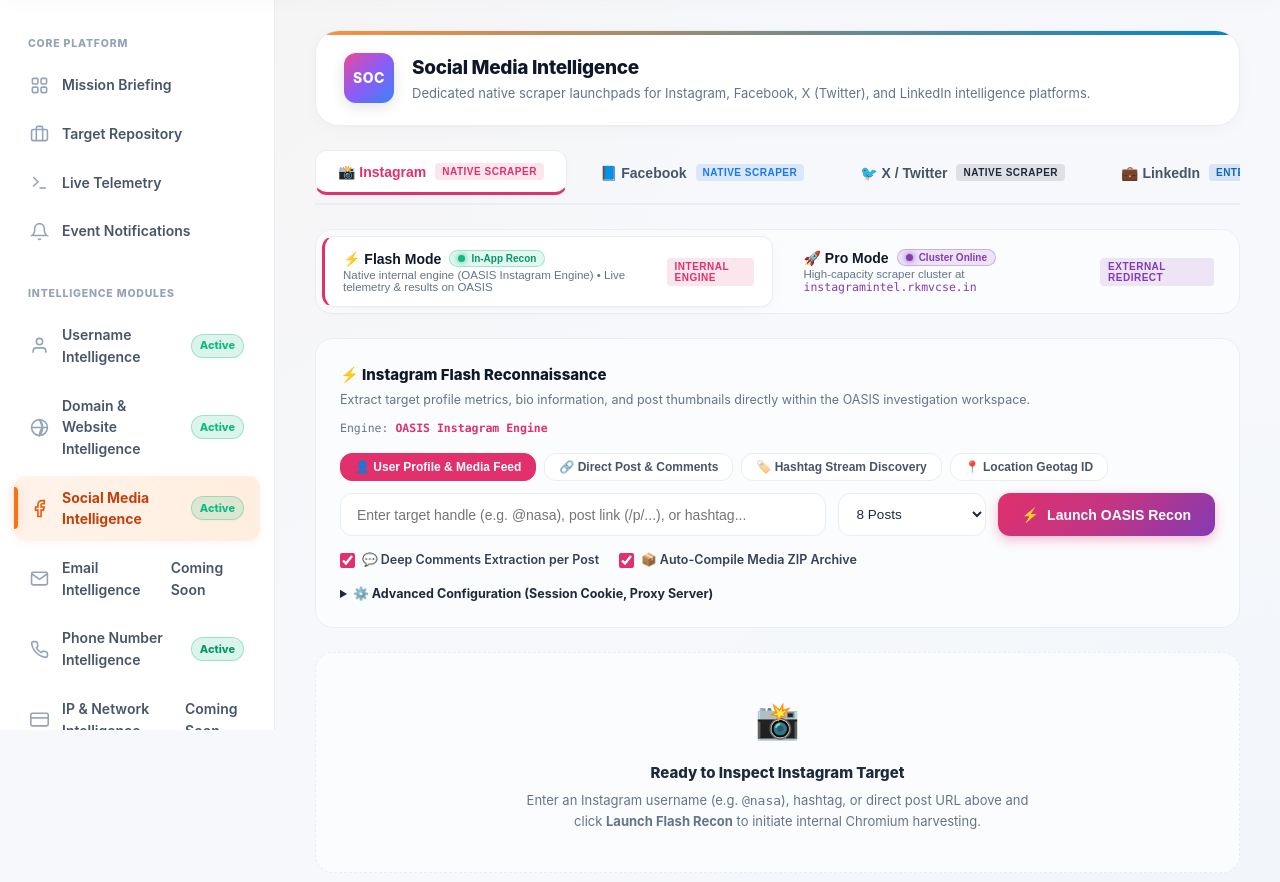
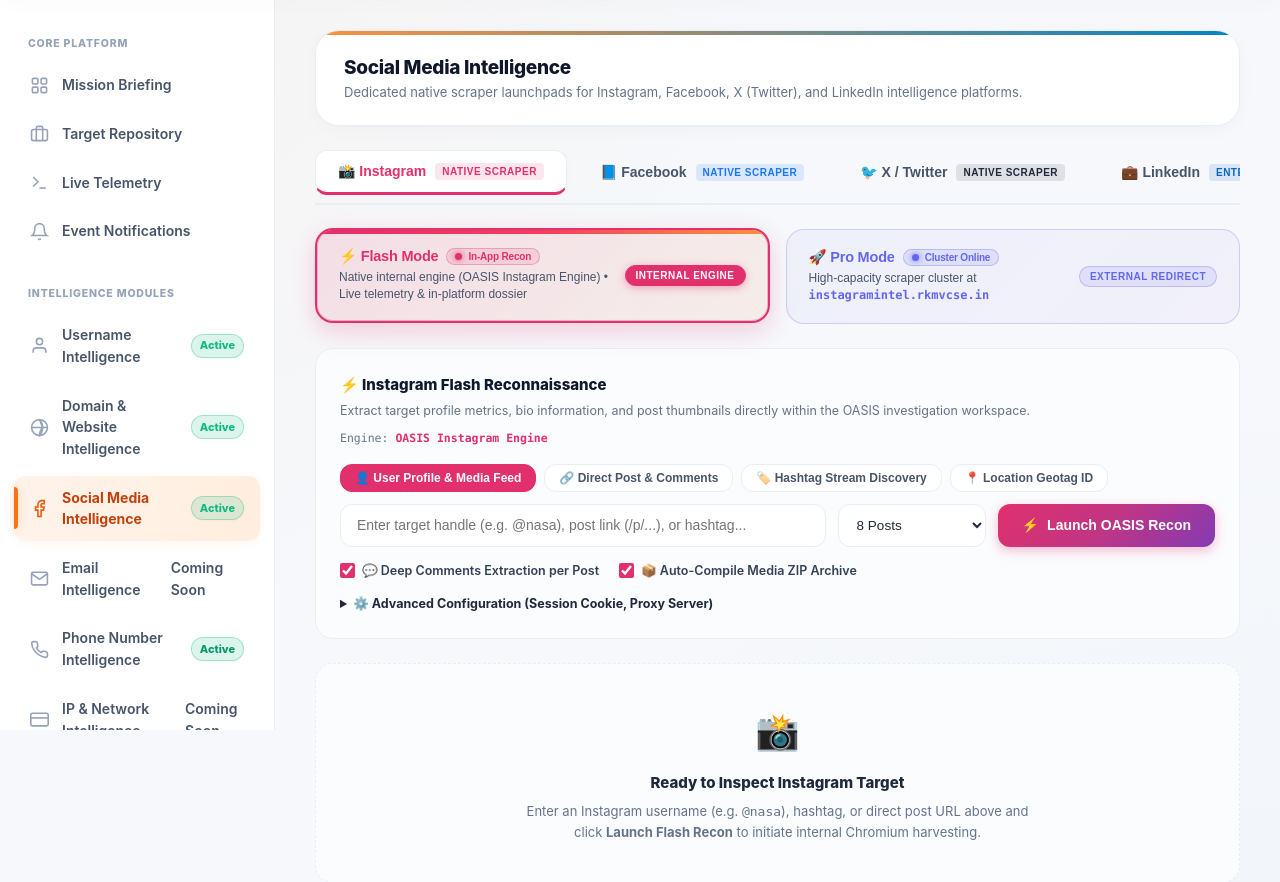
Before and after one commit to vidyamandira-faceoff/Oasis, a FastAPI app: page /services/social-media-intelligence in a window 1280 px wide. Shown: the part 70-952 px from the top of the page. Run offline with FastAPI, Linux system fonts and the light colour scheme; some libraries are stand-ins or nearby versions.

Commit message:
fix(templates): remove redundant tool icon elements from various service headers

```diff
--- a/services/domain_intelligence/frontend/templates/domain_intelligence.html
+++ b/services/domain_intelligence/frontend/templates/domain_intelligence.html
@@ -281,8 +281,7 @@
     <!-- 1. Header Banner -->
     <div class="tool-header-banner" style="margin-bottom: 24px;">
       <div class="tool-header-left">
-        <div class="tool-icon-square" style="background: linear-gradient(135deg, #0ea5e9 0%, #0284c7 100%); font-weight: 800; font-size: 14px; letter-spacing: 0.5px;">DOM</div>
-        <div class="tool-title-group">
+<div class="tool-title-group">
           <h2>Domain &amp; Website Intelligence</h2>
           <p>Deep recursive web spidering, subdomain &amp; DNS topology mapping, client-side route extraction, and secret exposure analysis.</p>
         </div>
--- a/services/phone_intelligence/frontend/templates/phone_intelligence.html
+++ b/services/phone_intelligence/frontend/templates/phone_intelligence.html
@@ -174,8 +174,7 @@
     <!-- 1. Header Banner -->
     <div class="tool-header-banner" style="margin-bottom: 24px;">
       <div class="tool-header-left">
-        <div class="tool-icon-square" style="background: linear-gradient(135deg, #10b981 0%, #059669 100%); font-weight: 800; font-size: 14px; letter-spacing: 0.5px;">TEL</div>
-        <div class="tool-title-group">
+<div class="tool-title-group">
           <h2>Phone Number Intelligence</h2>
           <p>Dedicated native phone search engine and telecom reconnaissance launchpad.</p>
         </div>
--- a/services/recon_username/frontend/templates/recon_username.html
+++ b/services/recon_username/frontend/templates/recon_username.html
@@ -339,8 +339,7 @@
     <!-- 1. Header Banner -->
     <div class="tool-header-banner" style="margin-bottom: 24px;">
       <div class="tool-header-left">
-        <div class="tool-icon-square" style="background: linear-gradient(135deg, #6366f1 0%, #4f46e5 100%); font-weight: 800; font-size: 14px; letter-spacing: 0.5px;">ID</div>
-        <div class="tool-title-group">
+<div class="tool-title-group">
           <h2>Username Intelligence &amp; Identity Reconnaissance</h2>
           <p>Global multi-platform handle enumeration, public account discovery, and profile metadata extraction across 3,000+ registries.</p>
         </div>
--- a/services/settings/frontend/templates/settings.html
+++ b/services/settings/frontend/templates/settings.html
@@ -8,8 +8,7 @@
 <section class="view-page active-view">
   <div class="tool-header-banner">
     <div class="tool-header-left">
-      <div class="tool-icon-square" style="background: linear-gradient(135deg, #64748b, #475569);">⚙</div>
-      <div class="tool-title-group">
+<div class="tool-title-group">
         <h2>Oasis Configuration &amp; Modular Service Environments</h2>
         <p>Configured service paths, gateway network parameters, and background multi-tool engine registry</p>
       </div>
--- a/services/social_media_intelligence/frontend/templates/social_media_intelligence.html
+++ b/services/social_media_intelligence/frontend/templates/social_media_intelligence.html
@@ -258,68 +258,141 @@
     margin: 0;
   }
 
-  /* Instagram Dual Mode Switcher */
+  /* Instagram Dual Mode Switcher (Vibrantly Distinct Card Themes) */
   .ig-mode-toggle {
-    display: flex;
-    gap: 12px;
+    display: grid;
+    grid-template-columns: repeat(2, 1fr);
+    gap: 16px;
     margin-bottom: 24px;
-    background: var(--bg-card-subtle);
-    padding: 6px;
+  }
+  @media (max-width: 768px) {
+    .ig-mode-toggle {
+      grid-template-columns: 1fr;
+    }
+  }
+
+  .ig-mode-btn {
+    display: flex;
+    align-items: center;
+    justify-content: space-between;
+    gap: 16px;
+    padding: 18px 22px;
     border-radius: var(--radius-md);
-    border: 1px solid var(--border-soft);
-  }
-  .ig-mode-btn {
-    flex: 1;
-    display: flex;
-    align-items: center;
-    justify-content: space-between;
-    gap: 12px;
-    padding: 12px 18px;
-    border-radius: var(--radius-sm);
-    border: 1px solid transparent;
-    background: transparent;
     cursor: pointer;
-    transition: all 0.2s ease;
+    transition: all 0.25s cubic-bezier(0.4, 0, 0.2, 1);
     text-align: left;
-  }
-  .ig-mode-btn:hover {
-    background: rgba(255, 255, 255, 0.05);
-  }
-  .ig-mode-btn.active {
-    background: var(--bg-surface);
-    border-color: var(--border-soft);
-    box-shadow: var(--shadow-card);
-  }
-  .ig-mode-btn.active.mode-flash {
-    border-left: 3px solid #e1306c;
-  }
-  .ig-mode-btn.active.mode-pro {
-    border-left: 3px solid #833ab4;
-  }
+    position: relative;
+    overflow: hidden;
+  }
+
+  /* ⚡ Flash Mode Card (Warm Rose / Amber / Internal Engine Theme) */
+  .ig-mode-btn.mode-flash {
+    background: linear-gradient(135deg, rgba(225, 48, 108, 0.05) 0%, rgba(249, 115, 22, 0.04) 100%);
+    border: 1.5px solid rgba(225, 48, 108, 0.25);
+  }
+  .ig-mode-btn.mode-flash:hover {
+    background: linear-gradient(135deg, rgba(225, 48, 108, 0.09) 0%, rgba(249, 115, 22, 0.07) 100%);
+    border-color: rgba(225, 48, 108, 0.5);
+    transform: translateY(-2px);
+    box-shadow: 0 6px 20px rgba(225, 48, 108, 0.12);
+  }
+  .ig-mode-btn.mode-flash .ig-mode-title {
+    color: #e1306c;
+  }
+  .ig-mode-btn.mode-flash.active {
+    background: linear-gradient(135deg, rgba(225, 48, 108, 0.12) 0%, rgba(249, 115, 22, 0.08) 100%);
+    border: 2px solid #e1306c;
+    box-shadow: 0 8px 24px rgba(225, 48, 108, 0.22), inset 0 0 0 1px rgba(225, 48, 108, 0.3);
+    transform: translateY(-1px);
+  }
+  .ig-mode-btn.mode-flash.active::before {
+    content: "";
+    position: absolute;
+    top: 0;
+    left: 0;
+    right: 0;
+    height: 4px;
+    background: linear-gradient(90deg, #e1306c, #f43f5e, #fb923c);
+  }
+
+  /* 🚀 Pro Mode Card (High-Tech Royal Indigo / Purple / Cluster Theme) */
+  .ig-mode-btn.mode-pro {
+    background: linear-gradient(135deg, rgba(99, 102, 241, 0.05) 0%, rgba(131, 58, 180, 0.04) 100%);
+    border: 1.5px solid rgba(99, 102, 241, 0.25);
+  }
+  .ig-mode-btn.mode-pro:hover {
+    background: linear-gradient(135deg, rgba(99, 102, 241, 0.09) 0%, rgba(131, 58, 180, 0.08) 100%);
+    border-color: rgba(99, 102, 241, 0.5);
+    transform: translateY(-2px);
+    box-shadow: 0 6px 20px rgba(99, 102, 241, 0.14);
+  }
+  .ig-mode-btn.mode-pro .ig-mode-title {
+    color: #6366f1;
+  }
+  .ig-mode-btn.mode-pro.active {
+    background: linear-gradient(135deg, rgba(99, 102, 241, 0.14) 0%, rgba(131, 58, 180, 0.1) 100%);
+    border: 2px solid #6366f1;
+    box-shadow: 0 8px 24px rgba(99, 102, 241, 0.24), inset 0 0 0 1px rgba(99, 102, 241, 0.3);
+    transform: translateY(-1px);
+  }
+  .ig-mode-btn.mode-pro.active::before {
+    content: "";
+    position: absolute;
+    top: 0;
+    left: 0;
+    right: 0;
+    height: 4px;
+    background: linear-gradient(90deg, #6366f1, #8b5cf6, #a855f7);
+  }
+
   .ig-mode-info {
     display: flex;
     flex-direction: column;
   }
   .ig-mode-title {
-    font-size: 14px;
+    font-size: 14.5px;
     font-weight: 800;
-    color: var(--slate-900);
     display: flex;
     align-items: center;
     gap: 8px;
+    letter-spacing: -0.2px;
   }
   .ig-mode-sub {
-    font-size: 11.5px;
-    color: var(--slate-500);
-    margin-top: 2px;
+    font-size: 12px;
+    color: var(--slate-600);
+    margin-top: 4px;
+    line-height: 1.45;
   }
   .ig-mode-badge {
     font-size: 10px;
     font-weight: 800;
     text-transform: uppercase;
     letter-spacing: 0.5px;
-    padding: 3px 8px;
-    border-radius: 4px;
+    padding: 4px 10px;
+    border-radius: 9999px;
+    white-space: nowrap;
+  }
+  .mode-flash .ig-mode-badge {
+    background: rgba(225, 48, 108, 0.12);
+    color: #e1306c;
+    border: 1px solid rgba(225, 48, 108, 0.3);
+  }
+  .mode-flash.active .ig-mode-badge {
+    background: #e1306c;
+    color: #ffffff;
+    border-color: #e1306c;
+    box-shadow: 0 2px 8px rgba(225, 48, 108, 0.4);
+  }
+  .mode-pro .ig-mode-badge {
+    background: rgba(99, 102, 241, 0.12);
+    color: #6366f1;
+    border: 1px solid rgba(99, 102, 241, 0.3);
+  }
+  .mode-pro.active .ig-mode-badge {
+    background: #6366f1;
+    color: #ffffff;
+    border-color: #6366f1;
+    box-shadow: 0 2px 8px rgba(99, 102, 241, 0.4);
   }
 
   /* Flash Mode Form */
@@ -889,8 +962,7 @@
     <!-- 1. Header Banner -->
     <div class="tool-header-banner" style="margin-bottom: 24px;">
       <div class="tool-header-left">
-        <div class="tool-icon-square" style="background: linear-gradient(135deg, #ec4899 0%, #8b5cf6 50%, #3b82f6 100%); font-weight: 800; font-size: 14px; letter-spacing: 0.5px;">SOC</div>
-        <div class="tool-title-group">
+<div class="tool-title-group">
           <h2>Social Media Intelligence</h2>
           <p>Dedicated native scraper launchpads for Instagram, Facebook, X (Twitter), and LinkedIn intelligence platforms.</p>
         </div>
@@ -931,22 +1003,22 @@
           <div class="ig-mode-info">
             <span class="ig-mode-title">
               <span>⚡ Flash Mode</span>
-              <span class="status-pill-online" style="padding: 2px 8px; font-size: 10px;"><span class="dot"></span> In-App Recon</span>
+              <span class="status-pill-online" style="padding: 2px 8px; font-size: 10px; background: rgba(225, 48, 108, 0.12); color: #e1306c; border-color: rgba(225, 48, 108, 0.3);"><span class="dot" style="background: #e1306c; box-shadow: 0 0 6px #e1306c;"></span> In-App Recon</span>
             </span>
-            <span class="ig-mode-sub">Native internal engine (OASIS Instagram Engine) &bull; Live telemetry &amp; results on OASIS</span>
-          </div>
-          <span class="ig-mode-badge" style="background: rgba(225, 48, 108, 0.12); color: #e1306c;">Internal Engine</span>
+            <span class="ig-mode-sub">Native internal engine (OASIS Instagram Engine) &bull; Live telemetry &amp; in-platform dossier</span>
+          </div>
+          <span class="ig-mode-badge">Internal Engine</span>
         </button>
 
         <button type="button" class="ig-mode-btn mode-pro" id="btn-mode-pro" onclick="setInstagramMode('pro')">
           <div class="ig-mode-info">
             <span class="ig-mode-title">
               <span>🚀 Pro Mode</span>
-              <span class="status-pill-online" style="padding: 2px 8px; font-size: 10px; background: rgba(131, 58, 180, 0.12); color: #833ab4; border-color: rgba(131, 58, 180, 0.3);"><span class="dot" style="background: #833ab4; box-shadow: 0 0 6px #833ab4;"></span> Cluster Online</span>
+              <span class="status-pill-online" style="padding: 2px 8px; font-size: 10px; background: rgba(99, 102, 241, 0.12); color: #6366f1; border-color: rgba(99, 102, 241, 0.3);"><span class="dot" style="background: #6366f1; box-shadow: 0 0 6px #6366f1;"></span> Cluster Online</span>
             </span>
-            <span class="ig-mode-sub">High-capacity scraper cluster at <code style="font-family: var(--font-mono); color: #833ab4;">instagramintel.rkmvcse.in</code></span>
-          </div>
-          <span class="ig-mode-badge" style="background: rgba(131, 58, 180, 0.12); color: #833ab4;">External Redirect</span>
+            <span class="ig-mode-sub">High-capacity scraper cluster at <code style="font-family: var(--font-mono); color: #6366f1; font-weight: 700;">instagramintel.rkmvcse.in</code></span>
+          </div>
+          <span class="ig-mode-badge">External Redirect</span>
         </button>
       </div>
 
--- a/services/terminal/frontend/templates/terminal.html
+++ b/services/terminal/frontend/templates/terminal.html
@@ -8,8 +8,7 @@
 <section class="view-page active-view">
   <div class="tool-header-banner">
     <div class="tool-header-left">
-      <div class="tool-icon-square" style="background: linear-gradient(135deg, #334155, #0f172a);">&gt;_</div>
-      <div class="tool-title-group">
+<div class="tool-title-group">
         <h2>Live Terminal &amp; Subprocess Monitor</h2>
         <p>Real-time execution log from active background recon engines, crawlers, and harvesters</p>
       </div>
--- a/services/vault/frontend/templates/vault.html
+++ b/services/vault/frontend/templates/vault.html
@@ -8,8 +8,7 @@
 <section class="view-page active-view">
   <div class="tool-header-banner">
     <div class="tool-header-left">
-      <div class="tool-icon-square" style="background: linear-gradient(135deg, #10b981, #059669);">VT</div>
-      <div class="tool-title-group">
+<div class="tool-title-group">
         <h2>Target Vault &amp; Aggregated Intelligence</h2>
         <p>Unified secure repository for all collected domains, usernames, social profiles, network assets, and crypto addresses</p>
       </div>
```
